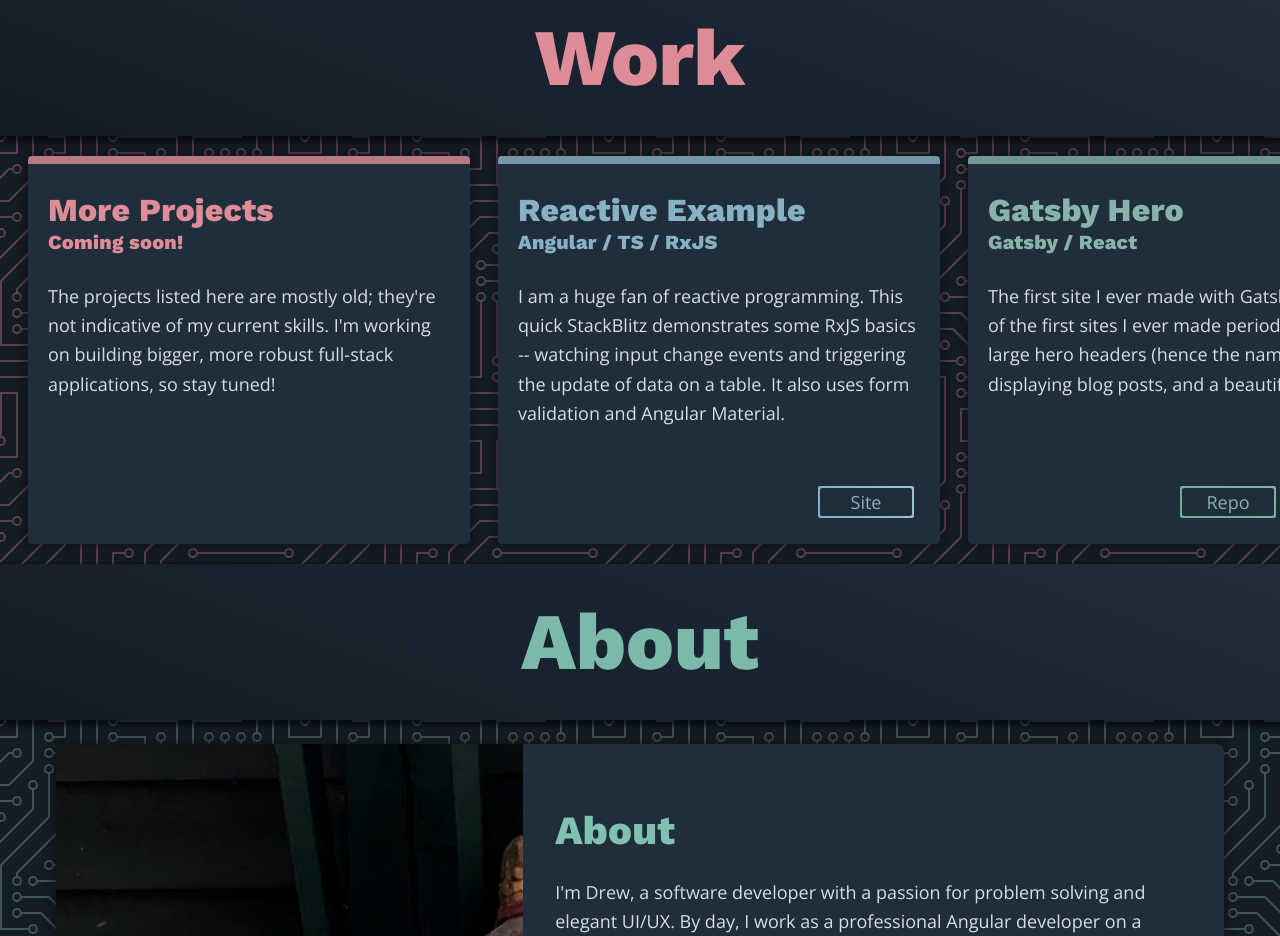
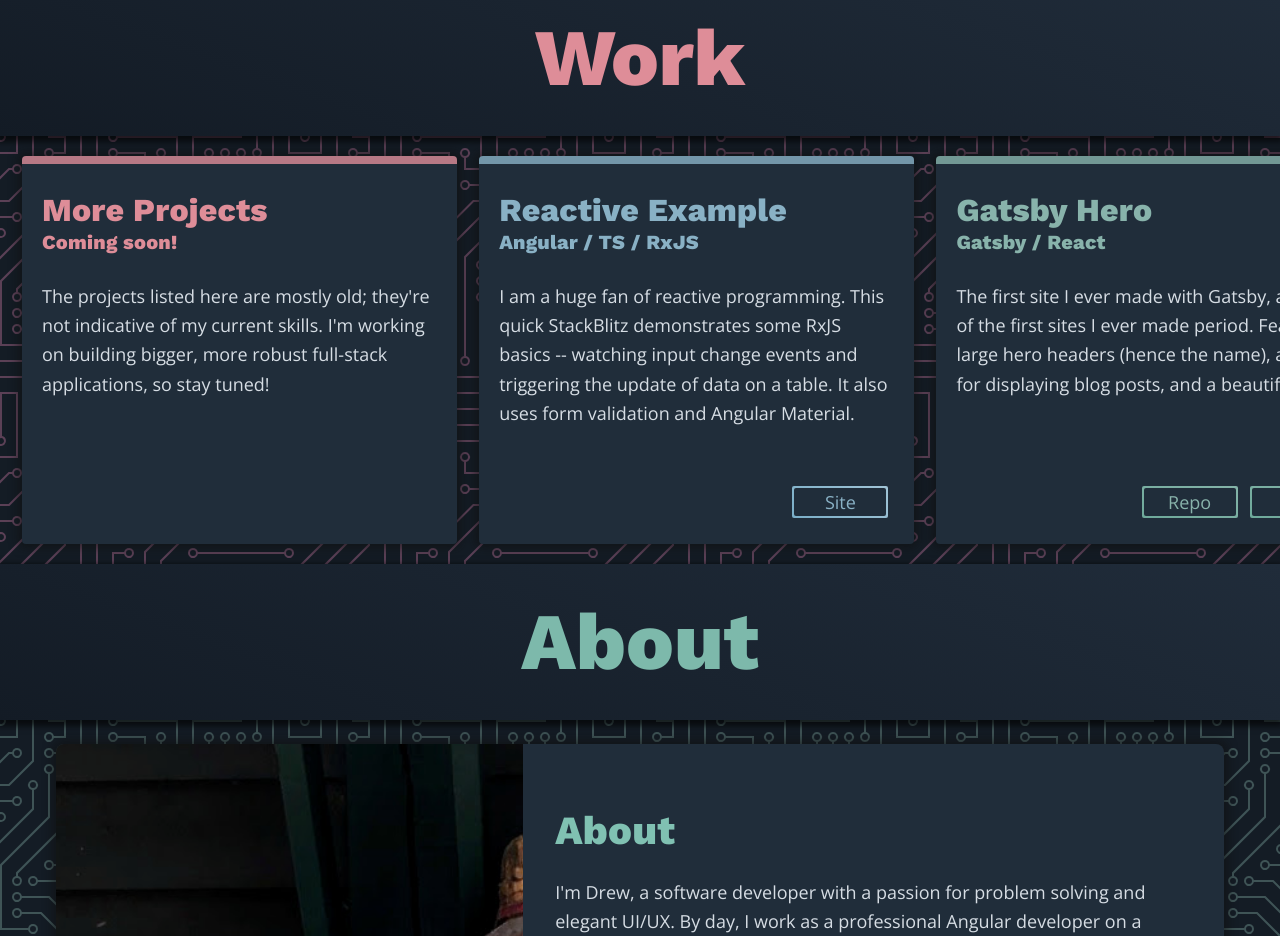
Before and after one commit to DrewMoody/portfolio, a Gatsby site: page / in a window 1280 px wide. Shown: the part 820-1756 px from the top of the page. Built offline with nearby package versions, Linux system fonts and the light colour scheme; Gatsby itself is replaced by a stand-in of ours.

Commit message:
updated card ui

```diff
--- a/src/components/Card/Card.tsx
+++ b/src/components/Card/Card.tsx
@@ -13,8 +13,9 @@ const CardContainer = styled.div`
   min-width: 300px;
 
   @media (min-width: 600px) {
-    flex: 0 0 54%;
-    min-width: 442px;
+    flex: 0 0 46%;
+    min-width: 352px;
+    max-width: 440px;
   }
 
   @media (min-width: 1024px) {
@@ -51,13 +52,13 @@ const CardInfo = styled.div`
 `;
 
 const CardTitle = styled(ContentTitle)`
-  @media (max-width: 599px) {
-    font-size: 1.75rem;
+  @media (max-width: 768px) {
+    font-size: 1.5rem;
   }
 `;
 
 const CardDescription = styled(ContentDescription)`
-  @media (max-width: 599px) {
+  @media (max-width: 768px) {
     font-size: 1rem;
     margin-bottom: 1rem;
     line-height: 1.5;
@@ -70,7 +71,7 @@ const CardSupport = styled.h3`
   margin-bottom: 1.25rem;
   letter-spacing: 0.015rem;
 
-  @media (min-width: 600px) {
+  @media (min-width: 769px) {
     font-size: 1.25rem;
     margin-bottom: 1.75rem;
   }
--- a/src/components/Work/Work.tsx
+++ b/src/components/Work/Work.tsx
@@ -17,17 +17,17 @@ const CardWrapper = styled.div`
       content: " ";
       flex: 0 0 1.25rem;
 
-      @media (min-width: 500px) {
-        flex: 0 0 1.75rem;
+      @media (min-width: 1024px) {
+        flex: 0 0 1.375rem;
       }
     }
 
     > * {
-      margin: 1.25rem;
+      margin: 1.25rem 1rem;
       margin-right: 0;
 
-      @media (min-width: 500px) {
-        margin: 1.25rem 1.75rem;
+      @media (min-width: 1024px) {
+        margin: 1.25rem 1.375rem;
         margin-right: 0;
       }
     }
```
